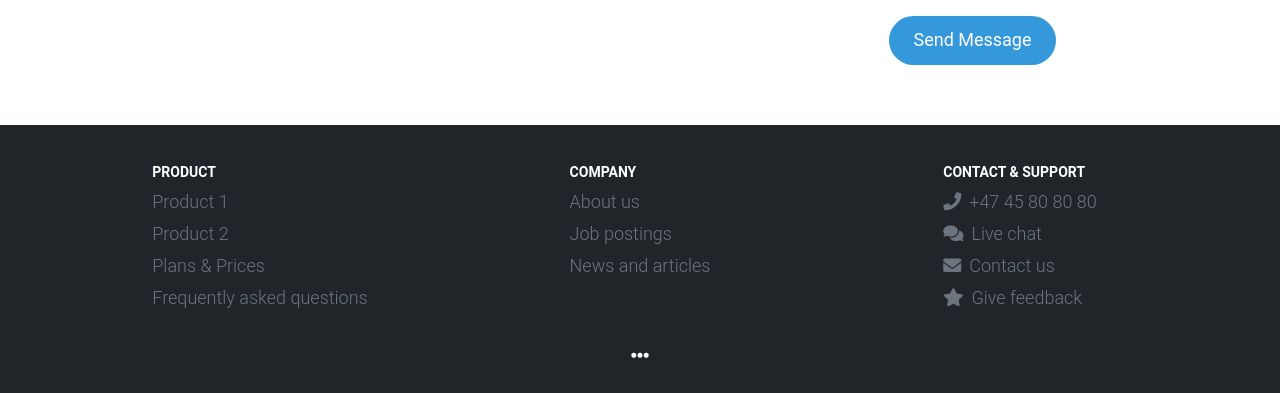
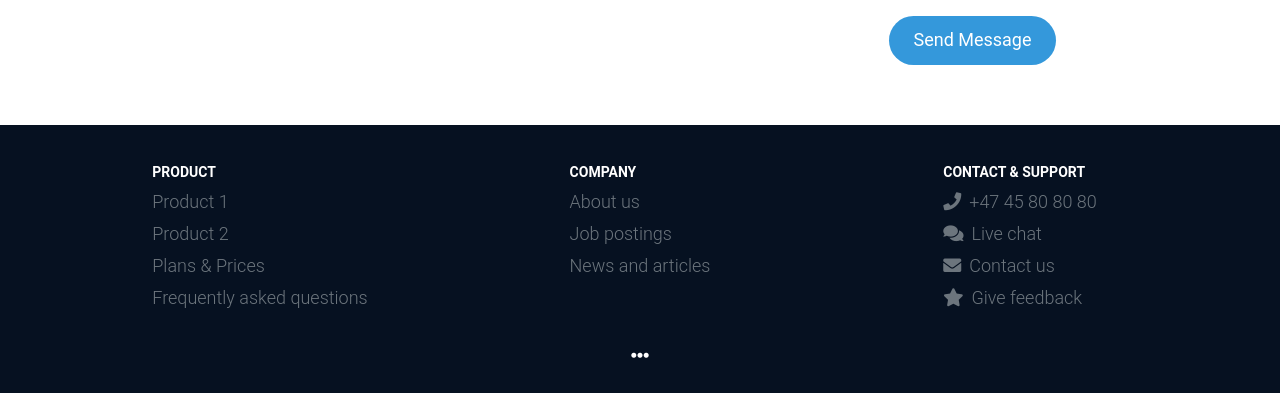
Before and after one commit to noorshanu/solidity.io, a plain HTML site: page index.html in a window 1280 px wide. Shown: the part 3614-4007 px from the top of the page. Drawn offline with nearby package versions, Linux system fonts and the light colour scheme; animation ran at ten frames a second.

Commit message:
Update style.css

```diff
--- a/assets/css/style.css
+++ b/assets/css/style.css
@@ -1649,7 +1649,7 @@ a:hover {
 
 footer {
   padding: 2rem 0;
-  background-color: #212529;
+  background-color: #061121;
 }
 
 .footer-column:not(:first-child) {
```
